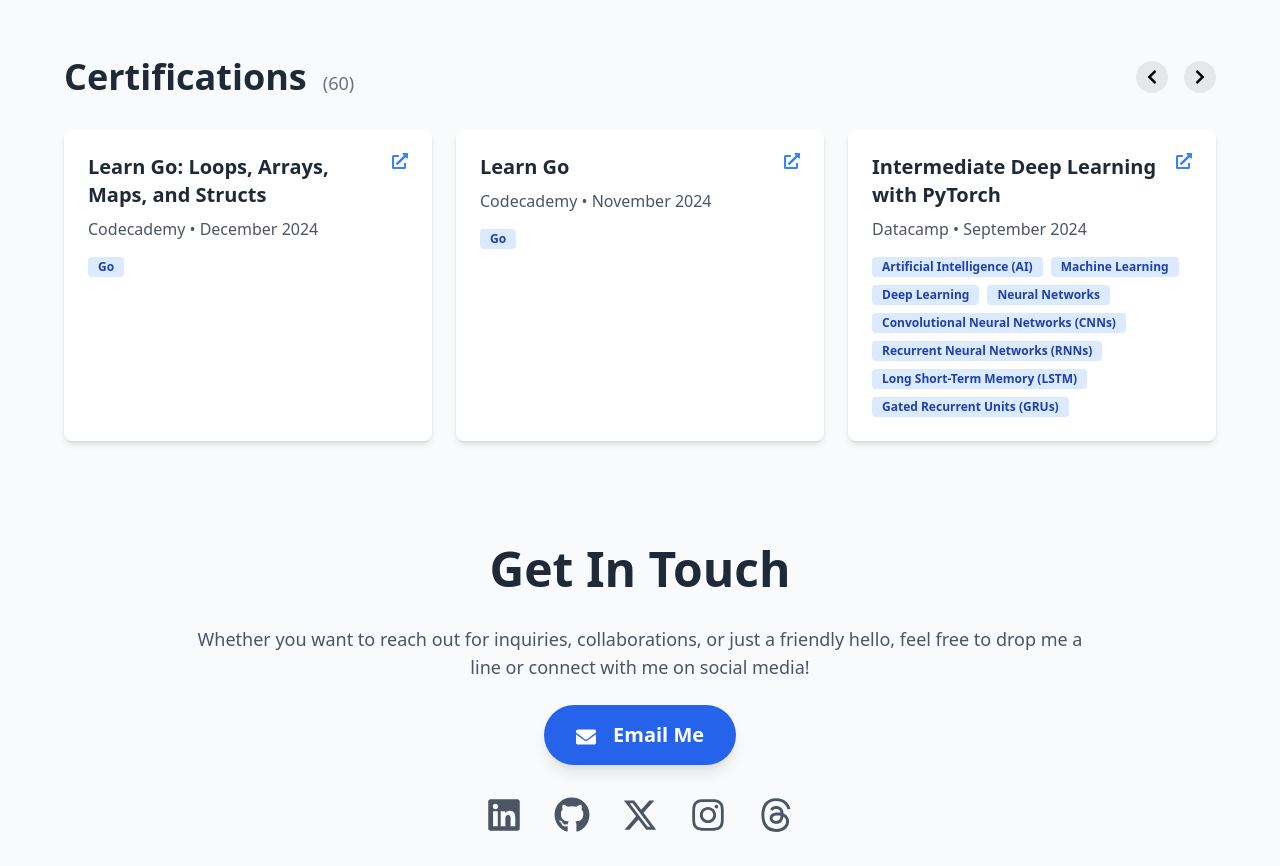
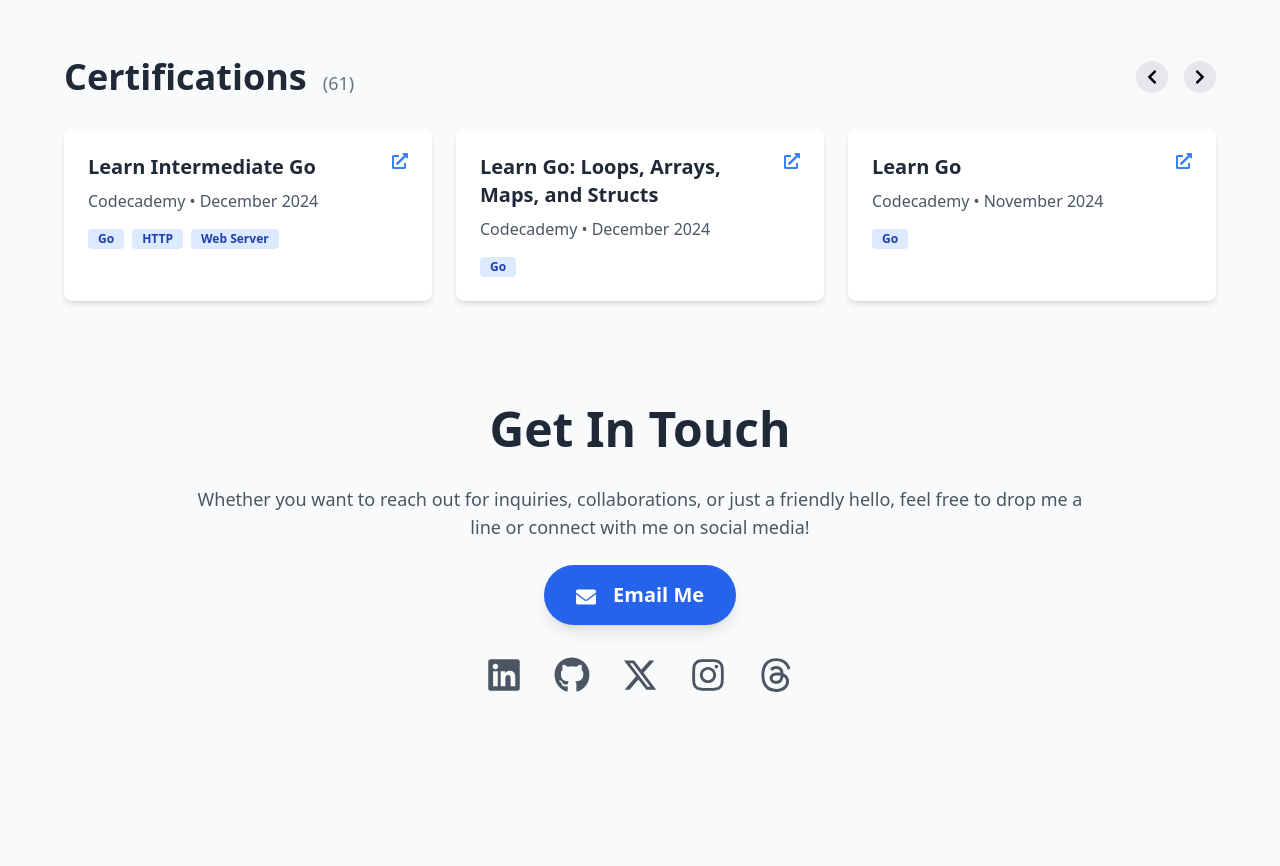
Before and after one commit to immanuel-peter/digital-resume, a React (Create React App) app: page / in a window 1280 px wide. Shown: the part 3660-4526 px from the top of the page. After the commit the page ends 4417 px from the top, so only its background shows below. Built offline with nearby package versions, Linux system fonts and the light colour scheme.

Commit message:
Update Certifications.js
Add Intermediate Go course

```diff
--- a/src/components/Certifications.js
+++ b/src/components/Certifications.js
@@ -43,6 +43,13 @@
 
 const Certifications = () => {
   const certifications = [
+    {
+      title: "Learn Intermediate Go",
+      issuer: "Codecademy",
+      date: "December 2024",
+      skills: ["Go", "HTTP", "Web Server"],
+      url: "https://www.codecademy.com/profiles/immanuelPeter9839511913/certificates/42ee48b10e8644f0b3131a933c02cd00",
+    },
     {
       title: "Learn Go: Loops, Arrays, Maps, and Structs",
       issuer: "Codecademy",
```
